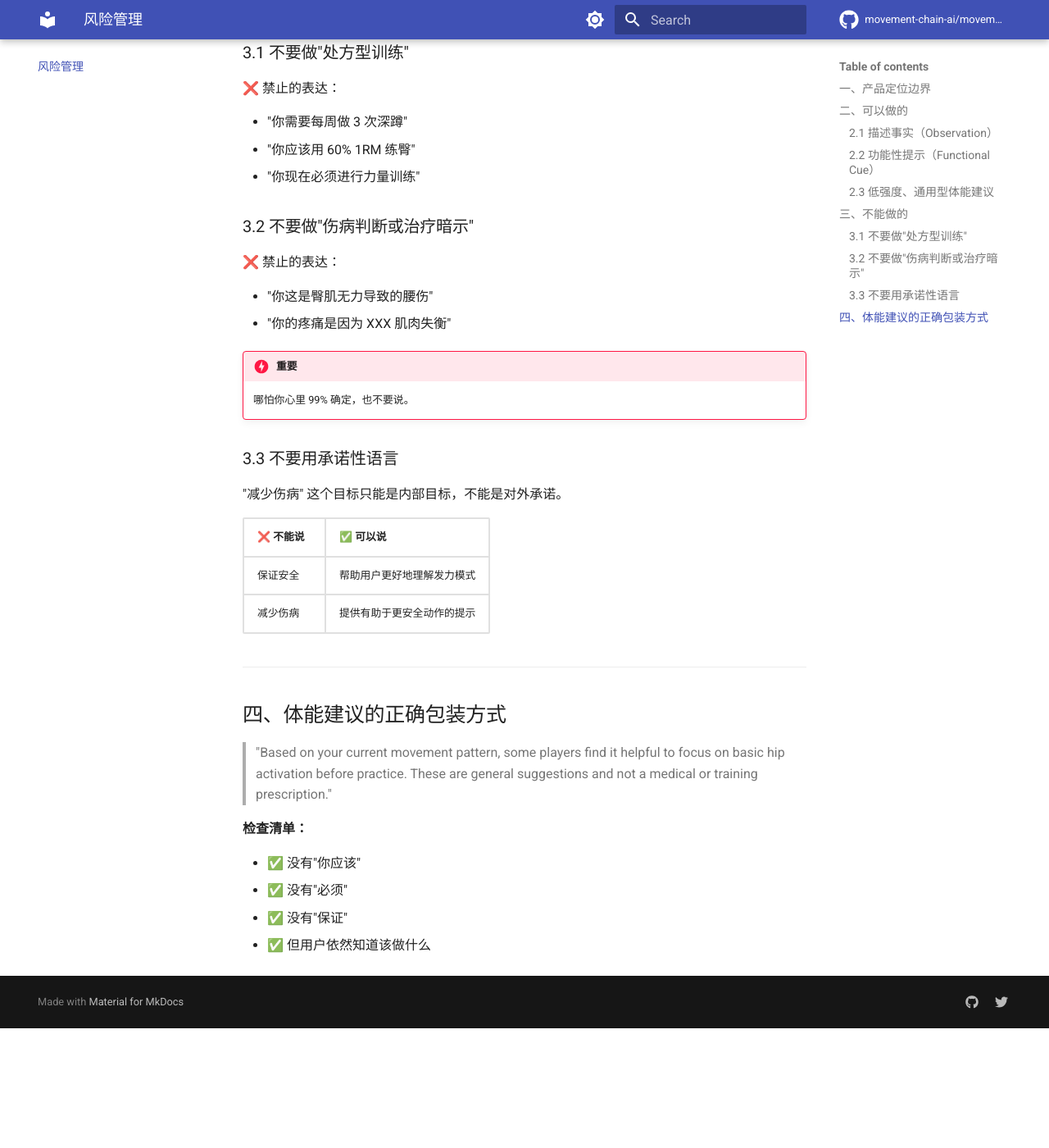
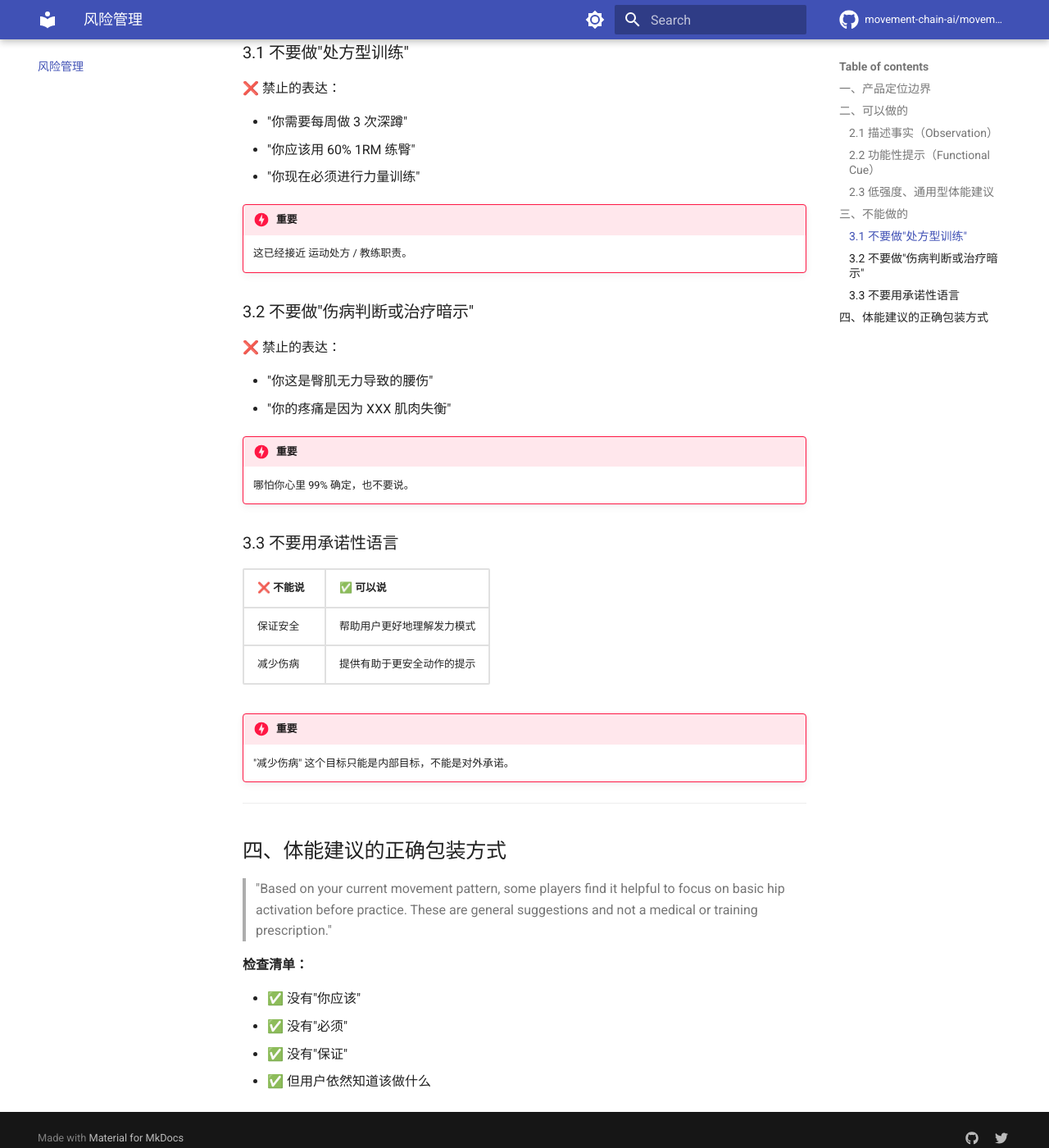
Before and after one commit to movement-chain-ai/movement-chain-docs, an MkDocs documentation site: the page built from docs/zh/risk-management.md, in a window 1280 px wide and 1400 px high, scrolled down 1976 px. Shown: the whole window at 82% size. Built offline with MkDocs 1.6.1 and Material for MkDocs 9.7.7, drawn with Linux system fonts in a browser that asks for light colours; comment, search, counter and statistics services are not loaded; the version menu is left out; before the commit the page ends 3230 px from its top, so only the background shows below that.

Commit message:
docs: update risk management content
🤖 Generated with [Claude Code](https://claude.com/claude-code)

Co-Authored-By: Claude Opus 4.5 <noreply@anthropic.com>

```diff
--- a/docs/zh/risk-management.md
+++ b/docs/zh/risk-management.md
@@ -73,6 +73,9 @@
 - "你应该用 60% 1RM 练臀"
 - "你现在必须进行力量训练"
 
+!!! danger "重要"
+    这已经接近 运动处方 / 教练职责。
+
 ### 3.2 不要做"伤病判断或治疗暗示"
 
 ❌ 禁止的表达：
@@ -85,12 +88,13 @@
 
 ### 3.3 不要用承诺性语言
 
-"减少伤病" 这个目标只能是内部目标，不能是对外承诺。
-
 | ❌ 不能说 | ✅ 可以说 |
 |----------|----------|
 | 保证安全 | 帮助用户更好地理解发力模式 |
 | 减少伤病 | 提供有助于更安全动作的提示 |
+
+!!! danger "重要"
+    "减少伤病" 这个目标只能是内部目标，不能是对外承诺。
 
 ---
 
```
